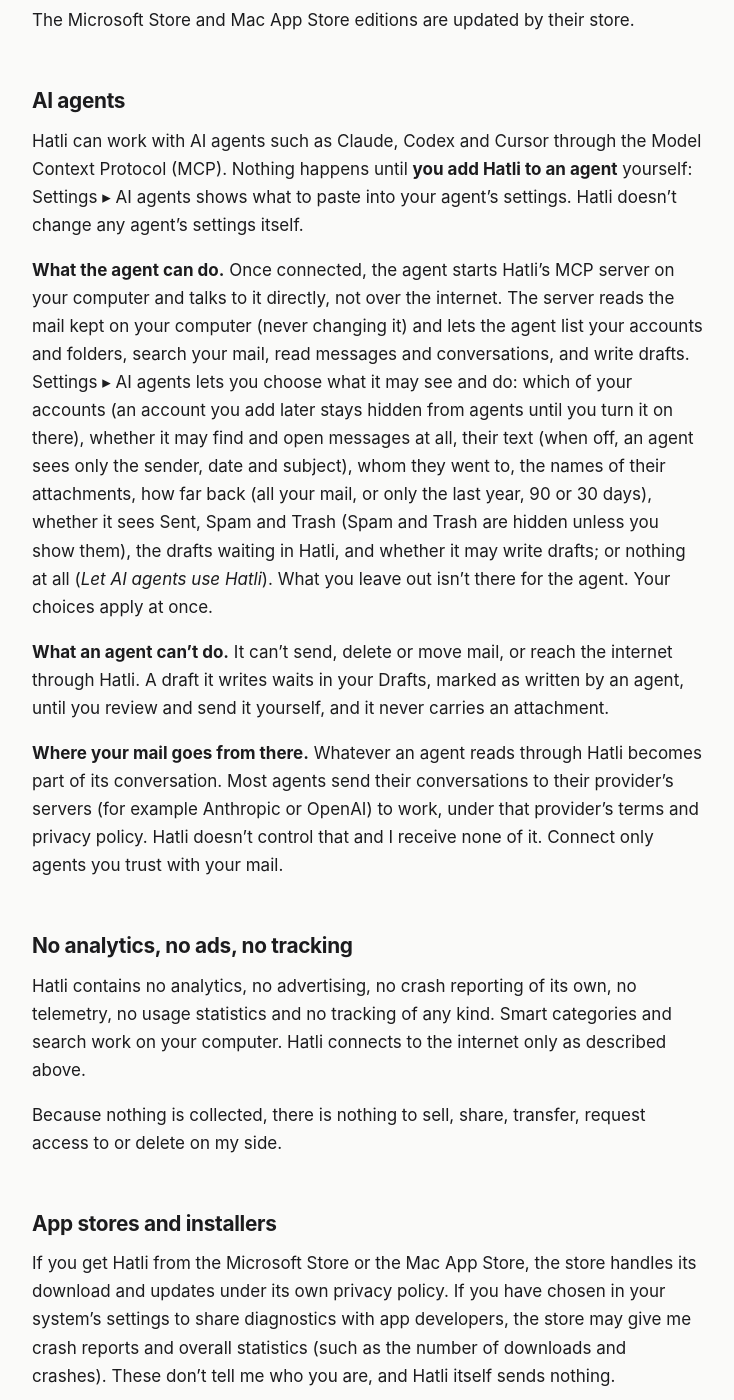
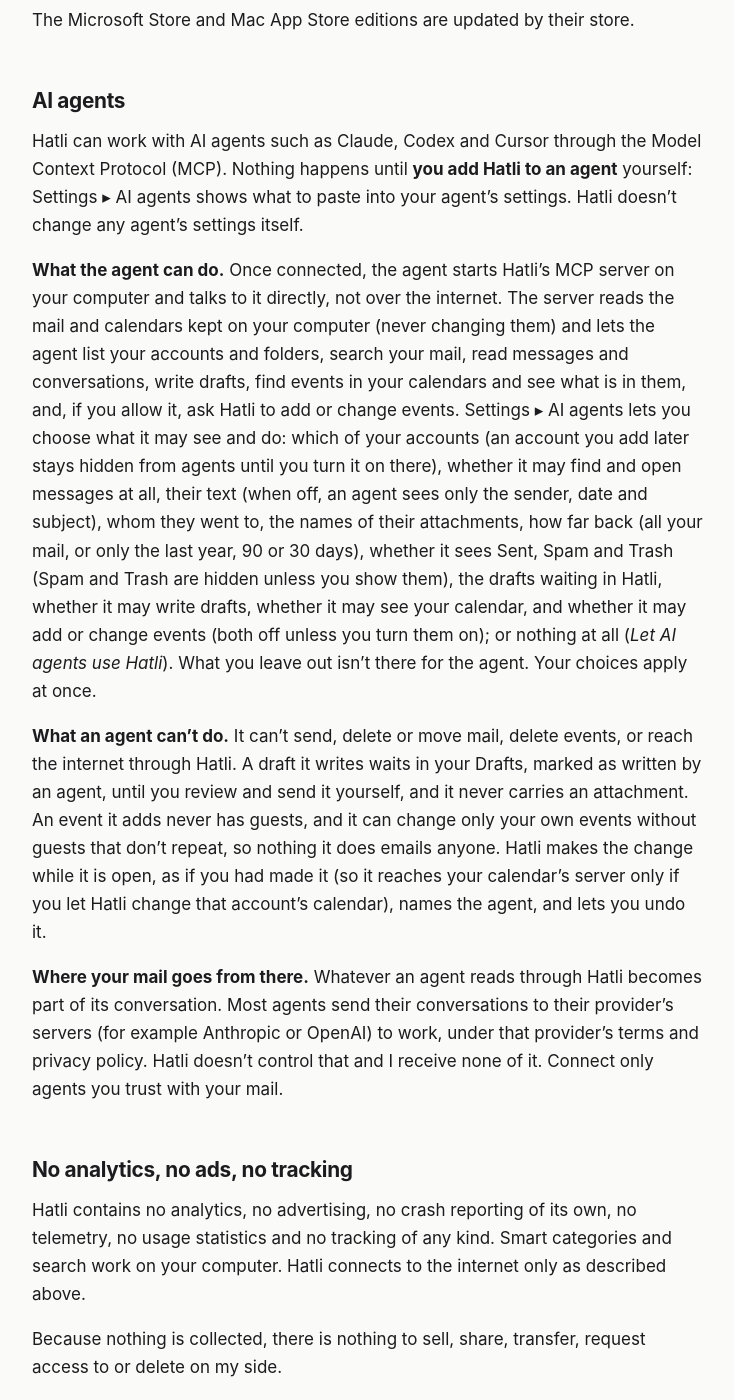
Before and after one commit to pulsar-a/documents, a Jekyll site: the page built from hatli/privacy-policy.md, in a window 1280 px wide and 1400 px high, scrolled down 6717 px. Shown: the whole window, without its empty margins (272-1006 px from the left). Built offline with Jekyll 4.4.1, drawn with Linux system fonts in a browser that asks for light colours; our own code applies the rules of GitHub Pages for plain Markdown files.

Commit message:
docs(hatli): say that AI agents can see your calendar and, if you allow, add or change events
Co-Authored-By: Claude Opus 5.5 <noreply@anthropic.com>

```diff
--- a/hatli/privacy-policy.md
+++ b/hatli/privacy-policy.md
@@ -194,18 +194,23 @@ happens until **you add Hatli to an agent** yourself: Settings ▸ AI agents sho
 settings. Hatli doesn't change any agent's settings itself.
 
 **What the agent can do.** Once connected, the agent starts Hatli's MCP server on your computer and talks to it
-directly, not over the internet. The server reads the mail kept on your computer (never changing it) and lets the agent
-list your accounts and folders, search your mail, read messages and conversations, and write drafts. Settings ▸ AI
-agents lets you choose what it may see and do: which of your accounts (an account you add later stays hidden from
-agents until you turn it on there), whether it may find and open messages at all, their text (when off, an agent sees
-only the sender, date and subject), whom they went to, the names of their attachments, how far back (all your mail, or
-only the last year, 90 or 30 days), whether it sees Sent, Spam and Trash (Spam and Trash are hidden unless you show
-them), the drafts waiting in Hatli, and whether it may write drafts; or nothing at all (*Let AI agents use Hatli*).
-What you leave out isn't there for the agent. Your choices apply at once.
+directly, not over the internet. The server reads the mail and calendars kept on your computer (never changing them)
+and lets the agent list your accounts and folders, search your mail, read messages and conversations, write drafts,
+find events in your calendars and see what is in them, and, if you allow it, ask Hatli to add or change events.
+Settings ▸ AI agents lets you choose what it may see and do: which of your accounts (an account you add later stays
+hidden from agents until you turn it on there), whether it may find and open messages at all, their text (when off, an
+agent sees only the sender, date and subject), whom they went to, the names of their attachments, how far back (all
+your mail, or only the last year, 90 or 30 days), whether it sees Sent, Spam and Trash (Spam and Trash are hidden unless
+you show them), the drafts waiting in Hatli, whether it may write drafts, whether it may see your calendar, and whether
+it may add or change events (both off unless you turn them on); or nothing at all (*Let AI agents use Hatli*). What you
+leave out isn't there for the agent. Your choices apply at once.
 
-**What an agent can't do.** It can't send, delete or move mail, or reach the internet through Hatli. A draft it writes
-waits in your Drafts, marked as written by an agent, until you review and send it yourself, and it never carries an
-attachment.
+**What an agent can't do.** It can't send, delete or move mail, delete events, or reach the internet through Hatli. A
+draft it writes waits in your Drafts, marked as written by an agent, until you review and send it yourself, and it never
+carries an attachment. An event it adds never has guests, and it can change only your own events without guests that
+don't repeat, so nothing it does emails anyone. Hatli makes the change while it is open, as if you had made it (so it
+reaches your calendar's server only if you let Hatli change that account's calendar), names the agent, and lets you
+undo it.
 
 **Where your mail goes from there.** Whatever an agent reads through Hatli becomes part of its conversation. Most
 agents send their conversations to their provider's servers (for example Anthropic or OpenAI) to work, under that
```
Also changed, not shown: hatli/support.md (+3 -2 lines).
